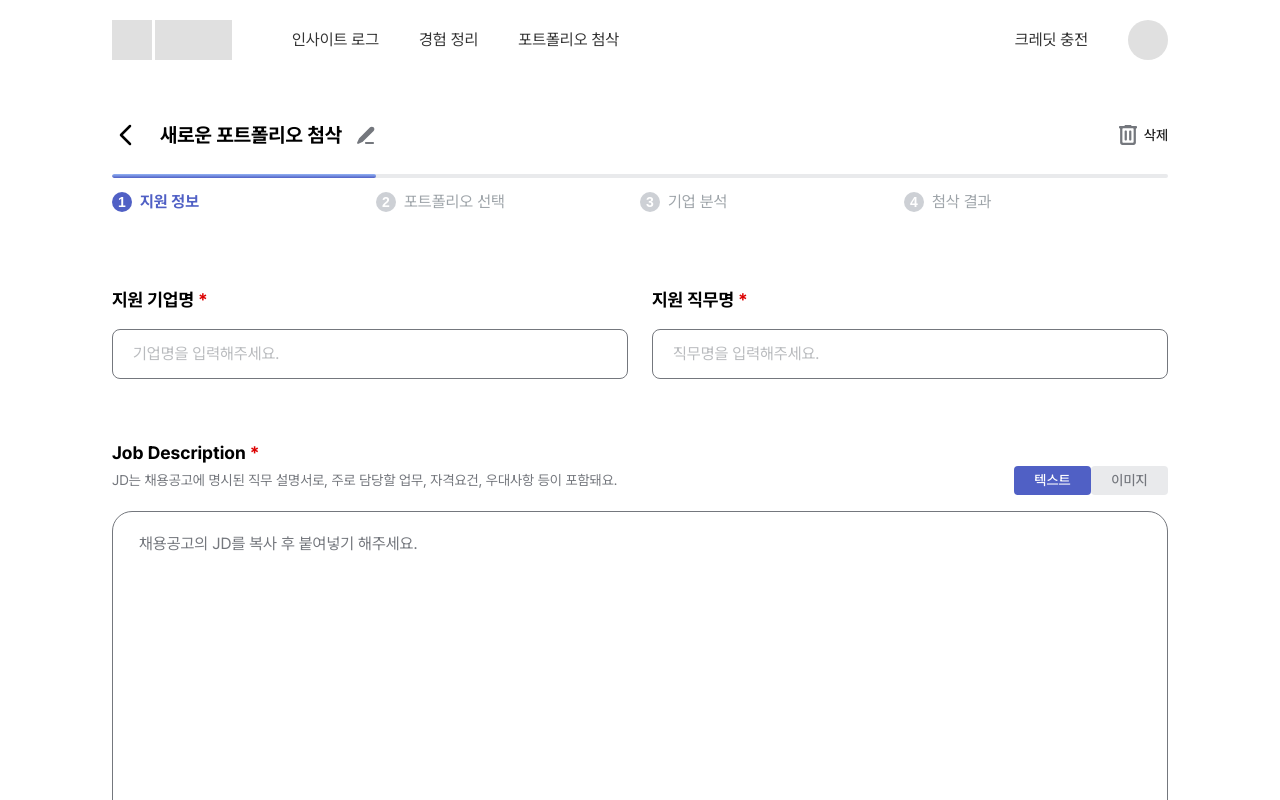
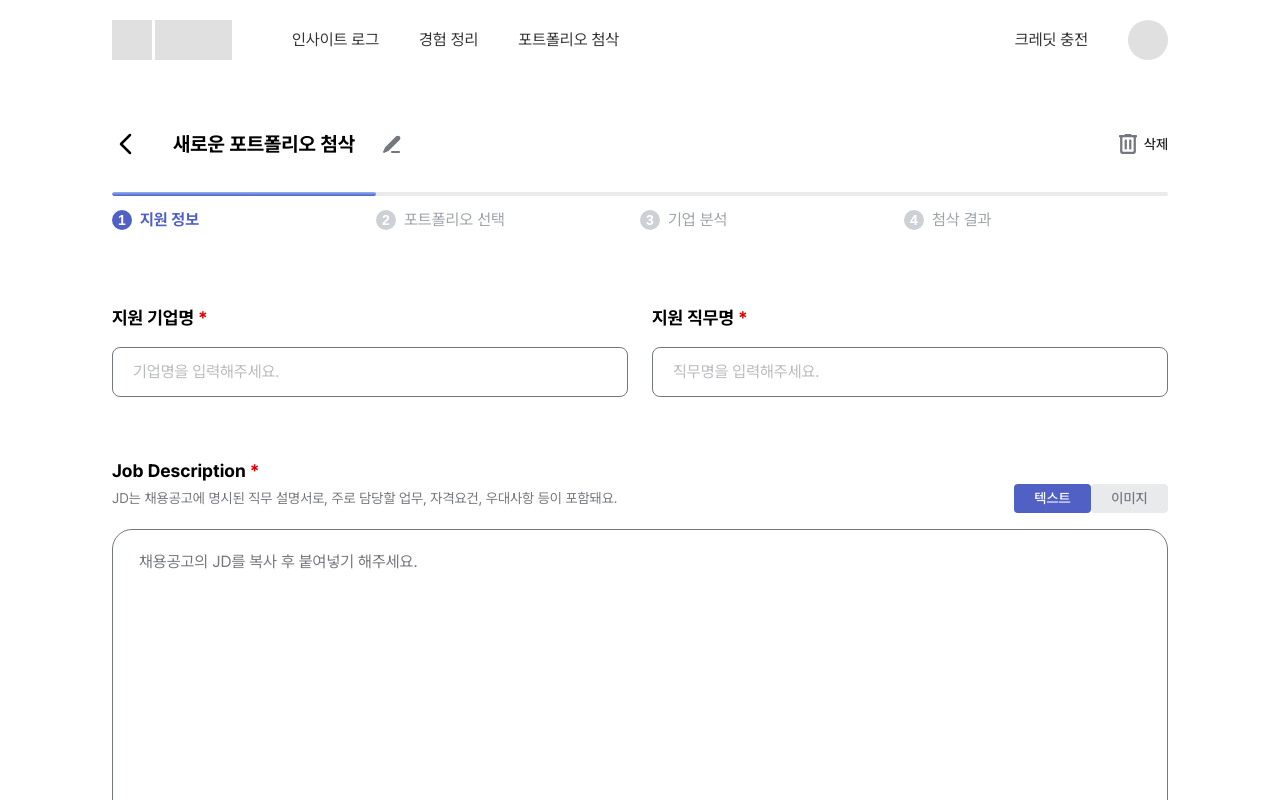
Before and after one commit to Teamie71/folioo-front, a Next.js app: page /correction/1 in a window 1280 px wide. Shown: the top 800 px of the page. Built offline with nearby package versions, Linux system fonts and the light colour scheme.

Commit message:
✨ Feat: InlineEdit 컴포넌트 적용

```diff
--- a/src/app/(main)/correction/[id]/page.tsx
+++ b/src/app/(main)/correction/[id]/page.tsx
@@ -6,6 +6,7 @@ import { PortfolioCard } from '@/components/PortfolioCard';
 import { PortfolioTypeCard } from '@/components/PortfolioTypeCard';
 import { BackButton } from '@/components/BackButton';
 import { DeleteButton } from '@/components/DeleteButton';
+import { InlineEdit } from '@/components/InlineEdit';
 
 type Step = 'information' | 'portfolio' | 'analysis' | 'result';
 type Status = 'DRAFT' | 'ANALYZING' | 'DONE';
@@ -31,6 +32,7 @@ export default function CorrectionSettingsPage() {
   const [selectedTextPortfolioIds, setSelectedTextPortfolioIds] = useState<
     string[]
   >([]);
+  const [isEditingTitle, setIsEditingTitle] = useState(false);
   const textPortfolios = [
     {
       id: 'text-1',
@@ -101,26 +103,18 @@ export default function CorrectionSettingsPage() {
           <div className='flex items-center gap-[1.25rem]'>
             {/* TODO: 클릭 시 모달 */}
             <BackButton href='/correction' />
-            <div className='flex items-center gap-[0.75rem]'>
-              <span className='text-[1.25rem] font-bold'>
-                새로운 포트폴리오 첨삭
-              </span>
-              {/* TODO: 클릭 시 포트폴리오 첨삭 명 수정 */}
-              <button className='cursor-pointer border-none bg-transparent'>
-                <svg
-                  xmlns='http://www.w3.org/2000/svg'
-                  width='24'
-                  height='24'
-                  viewBox='0 0 24 24'
-                  fill='none'
-                >
-                  <path
-                    d='M18.9993 19.0001C19.2542 19.0003 19.4993 19.0979 19.6847 19.2729C19.87 19.4479 19.9815 19.687 19.9965 19.9415C20.0114 20.1959 19.9286 20.4464 19.765 20.6419C19.6015 20.8373 19.3694 20.963 19.1163 20.9931L18.9993 21.0001H11.9993C11.7444 20.9998 11.4993 20.9022 11.3139 20.7272C11.1286 20.5522 11.0171 20.3131 11.0021 20.0587C10.9872 19.8042 11.07 19.5537 11.2336 19.3582C11.3972 19.1628 11.6292 19.0372 11.8823 19.0071L11.9993 19.0001H18.9993ZM16.0953 4.36806C16.5533 3.91036 17.171 3.64819 17.8183 3.63674C18.4657 3.62529 19.0923 3.86545 19.5662 4.30667C20.04 4.74789 20.3242 5.35574 20.359 6.00229C20.3937 6.64883 20.1762 7.28363 19.7523 7.77306L19.6303 7.90306L8.73431 18.8001C8.63908 18.8954 8.53145 18.9775 8.41431 19.0441L8.29431 19.1041L4.49031 20.8341C3.68231 21.2011 2.85231 20.4171 3.12531 19.6091L3.16531 19.5091L4.89531 15.7041C4.95076 15.5817 5.0224 15.4673 5.10831 15.3641L5.19831 15.2641L16.0953 4.36806Z'
-                    fill='#74777D'
-                  />
-                </svg>
-              </button>
-            </div>
+            <InlineEdit
+              title='새로운 포트폴리오 첨삭'
+              isEditing={isEditingTitle}
+              onEdit={() => {
+                // TODO: 포트폴리오 첨삭 명 수정 모드로 전환
+                setIsEditingTitle(true);
+              }}
+              onSave={() => {
+                // TODO: 포트폴리오 첨삭 명 저장 API 호출
+                setIsEditingTitle(false);
+              }}
+            />
           </div>
           {/* 삭제 버튼 */}
           <DeleteButton
```
